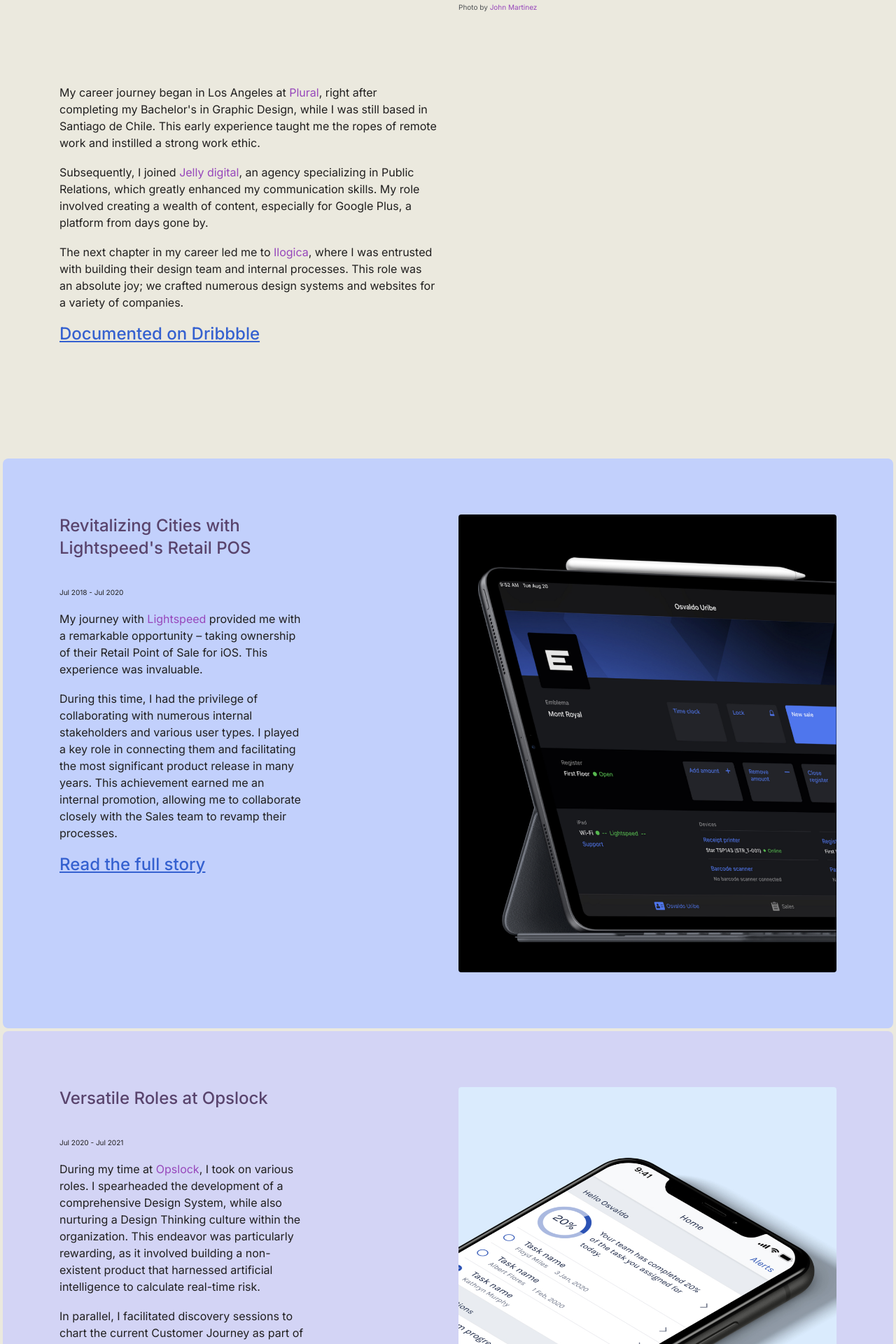
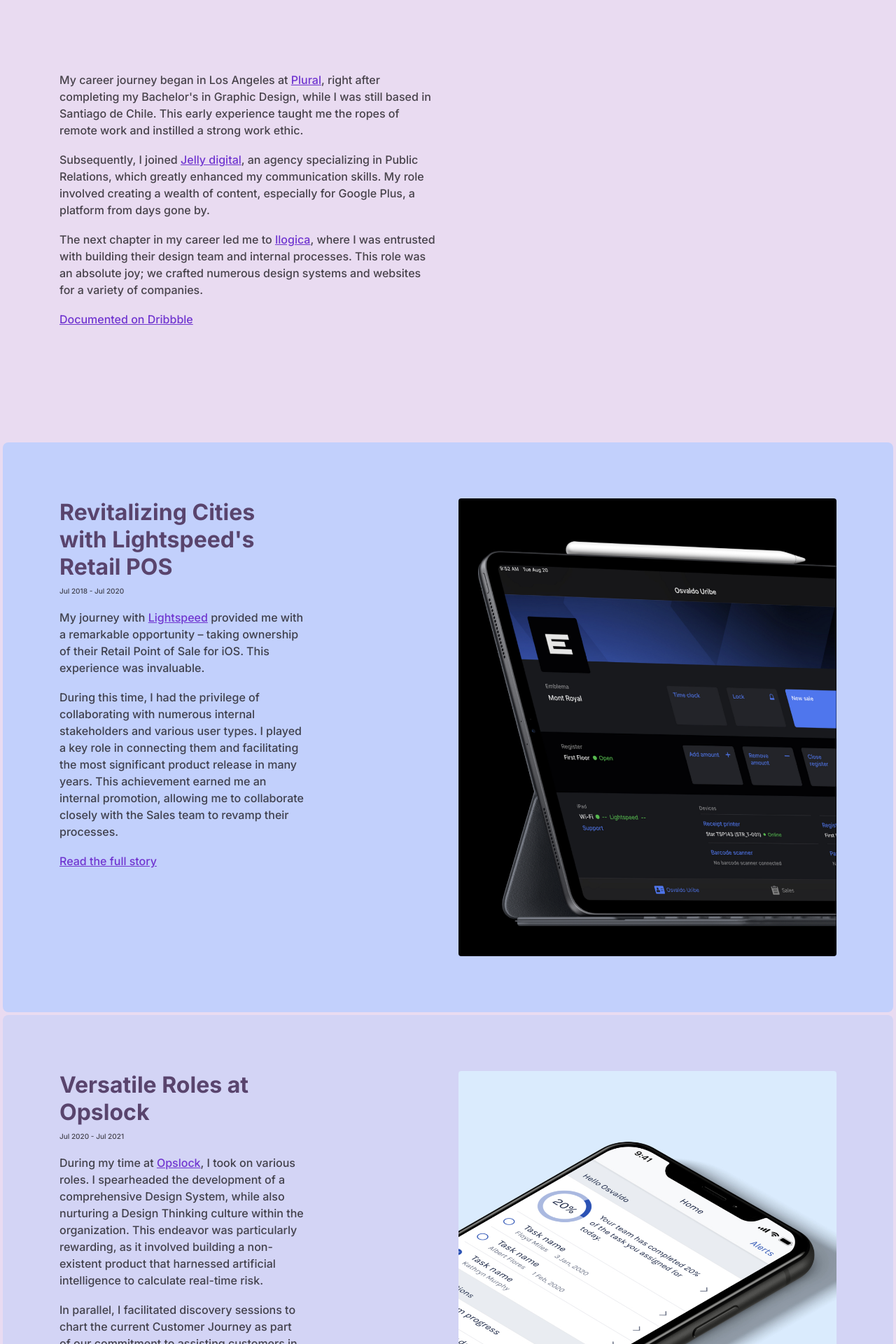
Before and after one commit to osvaldouribe/portfolio, a PHP site: page / in a window 1280 px wide. Shown: the part 711-2631 px from the top of the page at 70% size. Run offline with PHP 8.4, Linux system fonts and the light colour scheme.

Commit message:
Font fixing
Detailing font sizing and link colors.
Multiple layout fixes in the home page.

```diff
--- a/index.html
+++ b/index.html
@@ -26,7 +26,7 @@
 
 	<section class="container">
 		<div class="row">
-			<div class="col-md-10">
+			<div class="col-lg-10 col-md-12">
 				<h2>Experienced product designer with over 15 years of versatile expertise across diverse markets.</h2>
 			</div>
 		</div>
@@ -34,13 +34,13 @@
 			<div class="col-md-4">
 				<img src="img/paint-1.png" class="rounded img-fluid d-none d-lg-block">
 			</div>
-			<div class="col-md-6 offset-md-2">
+			<div class="col-lg-6 offset-lg-2 col-md-8 offset-md-4">
 				<img src="img/portrait-osvaldo.jpg" class="rounded img-fluid">
 				<figcaption>Photo by <a href="https://www.instagram.com/johnmartinezphotos/">John Martinez</a></figcaption>
 			</div>
 		</div>
 		<div class="row project">
-			<div class="col-md-6">
+			<div class="col-lg-6 col-md-12">
 				<p>My career journey began in Los Angeles at <a href="https://designcodedeploy.com">Plural</a>, right after completing my Bachelor's in Graphic Design, while I was still based in Santiago de Chile. This early experience taught me the ropes of remote work and instilled a strong work ethic.</p>
 				<p>Subsequently, I joined <a href="https://www.jelly.cl">Jelly digital</a>, an agency specializing in Public Relations, which greatly enhanced my communication skills. My role involved creating a wealth of content, especially for Google Plus, a platform from days gone by.</p>
 				<p>The next chapter in my career led me to <a href="https://www.ilogica.cl">Ilogica</a>, where I was entrusted with building their design team and internal processes. This role was an absolute joy; we crafted numerous design systems and websites for a variety of companies.</p>
@@ -52,8 +52,8 @@
     <div style="background:#C2D0FC; margin:4px; border-radius:8px;">
 	<section class="container">
 		<div class="row">
-			<div class="col-md-4 col-sm-12">
-				<h3>Revitalizing Cities with Lightspeed's Retail POS</h3>
+			<div class="col-lg-4 col-md-6 col-sm-12">
+				<h5>Revitalizing Cities with Lightspeed's Retail POS</h5>
 				<p class="timeline">Jul 2018 - Jul 2020</p>
                 <p>My journey with <a href="https://www.lightspeedhq.com">Lightspeed</a> provided me with a remarkable opportunity – taking ownership of their Retail Point of Sale for iOS. This experience was invaluable.
 
@@ -61,7 +61,7 @@
 
 				<a href="lightspeed.html" class="cta-secondary">Read the full story</a>
 			</div>
-			<div class="col-md-6 offset-md-2">
+			<div class="col-lg-6 offset-lg-2 col-md-6">
 				<img src="img/project-lightspeed.png" class="rounded img-fluid">
 			</div>
 		</div>
@@ -71,15 +71,15 @@
     <div style="background:#D3D4F5; margin:4px; border-radius:8px;">
 	<section class="container">
 		<div class="row">
-			<div class="col-md-4">
-				<h3>Versatile Roles at Opslock</h3>
+			<div class="col-lg-4 col-md-6 col-sm-12">
+				<h5>Versatile Roles at Opslock</h5>
 				<p class="timeline">Jul 2020 - Jul 2021</p>
                 <p>During my time at <a href="https://www.opslock.com">Opslock</a>, I took on various roles. I spearheaded the development of a comprehensive Design System, while also nurturing a Design Thinking culture within the organization. This endeavor was particularly rewarding, as it involved building a non-existent product that harnessed artificial intelligence to calculate real-time risk.</p>
 
 				<p>In parallel, I facilitated discovery sessions to chart the current Customer Journey as part of our commitment to assisting customers in their digitalization processes.</p>
 				<a href="opslock.html" class="cta-secondary">Check out the Opslock project</a>
 			</div>
-			<div class="col-md-6 offset-md-2">
+			<div class="col-lg-6 offset-lg-2 col-md-6">
 				<img src="img/project-opslock.jpg" class="rounded img-fluid">
 			</div>
 		</div>
@@ -89,14 +89,14 @@
     <div style="background:#F6C4E6; margin:4px; border-radius:8px;">
 	<section class="container">
 		<div class="row">
-			<div class="col-md-4">
-				<h3>Mural: Empowering On-the-Go Collaboration</h3>
+			<div class="col-lg-4 col-md-6 col-sm-12">
+				<h5>Mural: Empowering On-the-Go Collaboration</h5>
 				<p class="timeline">Jul 2021 - Aug 2022</p>
 				<p><a href="https://www.mural.co">Mural</a> is undoubtedly one of the most incredible web apps I've ever encountered. It doesn't just enable you to visualize your ideas, but it also facilitates real-time collaboration with others.</p>
                 <p>My role revolves around ensuring that this seamless collaboration extends to mobile and tablet users. I focus on optimizing the interface for these platforms, allowing people to work together wherever they are.</p>
 				<a href="mural.html" class="cta-secondary">Start collaborating</a>
 			</div>
-			<div class="col-md-6 offset-md-2">
+			<div class="col-lg-6 offset-lg-2 col-md-6">
 				<img src="img/project-mural.jpg" class="rounded img-fluid">
 			</div>
 		</div>
@@ -106,26 +106,28 @@
 	<div style="background:#D9DDC9; margin:4px; border-radius:8px;">
 	<section class="container">
 		<div class="row">
-			<div class="col-md-4">
-				<h3>Empowering the Hospitality Industry with a Suite of Products at Life House</h3>
+			<div class="col-lg-4 col-md-6 col-sm-12">
+				<h5>Empowering the Hospitality Industry with a Suite of Products at Life House</h5>
 				<p class="timeline">Sep 2022 – Current</p>
 				<p>Our journey at <a href="https://www.life-house.com">Life House</a> began by standardizing the User Interface, a crucial first step. We then elevated it through close collaboration with the Engineering team to expedite the development process. This collaborative effort allowed us to swiftly bring our products to market, where we could finally engage in meaningful conversations with our customers.</p>
 				<a href="lifehouse.html" class="cta-secondary">Work In Progress</a>
 			</div>
-			<div class="col-md-6 offset-md-2">
+			<div class="col-lg-6 offset-lg-2 col-md-6">
 				<img src="img/project-lifehouse.png" class="rounded img-fluid">
 			</div>
 		</div>
 	</section>
 	</div><!--Project-->
+
 	<section class="container">
 		<div class="row project">
 			<div class="col-md-8">
-				<h2>Alongside my professional work, I've also delved into the world of art.</h2>
+				<h5>Alongside my professional work, I've also delved into the world of art.</h5>
                 <a href="https://www.instagram.com/art.osv/" target="_blank" class="cta-main">Check out my Artwork!</a>
 			</div>
 		</div><!--Project-->
 	</section>
+
 	<footer class="fluid-container">
 	<section class="container">
 		<div class="row">
--- a/style.css
+++ b/style.css
@@ -1,5 +1,5 @@
 @import url('https://fonts.googleapis.com/css2?family=Inter:wght@400;500;700&display=swap');
-body{font-family: 'Inter', sans-serif; background-color: #EBE9DE;}
+body{font-family: 'Inter', sans-serif; background-color: #E9DBF1;}
 
 section, .project{padding:80px 0;}
 footer{border-top:1px solid #C1B1C8; margin:24px;}
@@ -17,7 +17,7 @@
 }
 h2{
 	font-size: 48px;
-	line-height: 62px;
+	line-height: 56px;
 	font-weight: 700;
 	font-style: normal;
 	margin: 0 0 80px 0;
@@ -50,9 +50,9 @@
 }
 p{
 	font-size: 16px;
-	font-weight: 400;
+	font-weight: 500;
 	margin: 18px 0;
-	color: #201F1F;
+	color: rgba(30, 27, 32, 0.80);
 }
 p.timeline{
 	font-size:10px;
@@ -63,7 +63,7 @@
 	margin: 4px 0;
 	color: #4f5255;
 }
-a.cta-secondary{font-size:24px; text-decoration:underline;color: #3561D0;font-weight: 500;line-height: normal;}
+a.cta-secondary{font-size:16px; text-decoration:underline; color:#7035D0; font-weight: 500;line-height: normal;}
 a.cta-secondary:hover{text-decoration:underline;color: #7935D0;}
 
 a.cta-main{font-size:24px; color: #fff; padding: 16px 32px; margin: 18px 0; border-radius: 32px; transition: .5s; background: #3561D0; text-decoration: none; font-weight: 700; display:inline-block;}
@@ -73,7 +73,7 @@
 
 .dark h2, .dark h3, .dark h4, .dark p{color:#F2E7F8;}
 
-h2 a, h3 a, p a, figcaption a{color: #9747bb;}
+h2 a, h3 a, p a, figcaption a{color: #7035D0; text-decoration:underline;}
 h1 a:hover, h2 a:hover, h3 a:hover, p a:hover, figcaption a:hover, #navigation ul li a:hover {text-decoration: none; color: #7D349D;}
 /*specifics*/
 
```
